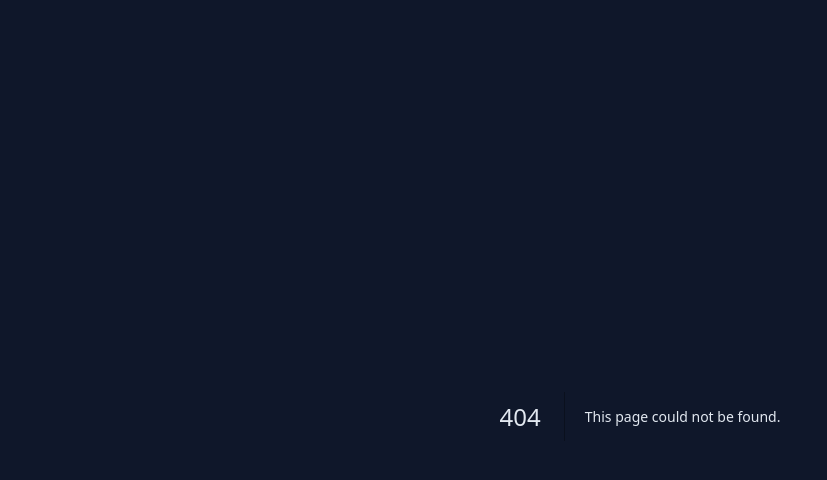
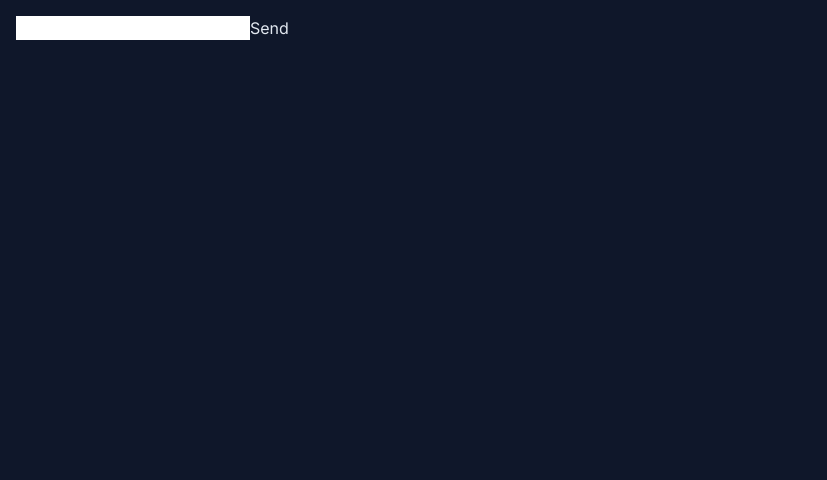
Before and after one commit to KrzysztofSnopek/exercises-and-codewars, a Next.js app: page /refTasks in a window 1280 px wide. Before the commit this address had no page. Shown: the top 480 px of the page, without its empty margins (0-827 px from the left). Built offline with nearby package versions, Linux system fonts and the light colour scheme.

Commit message:
Sets up the starting code of the useRef task

```diff
--- a/src/app/changeCount/page.tsx
+++ b/src/app/changeCount/page.tsx
@@ -8,6 +8,11 @@
   countChangeWays(totalCashValue, denominations);
   console.log(countChangeWays(totalCashValue, denominations));
 
+  const jeden = [2, 4, 5];
+  const trzy = 3;
+
+  console.log(jeden[0], jeden);
+
   return (
     <div>
       Total number of ways you can pay the total price is {totalCashValue}
--- a/src/app/page.tsx
+++ b/src/app/page.tsx
@@ -17,6 +17,11 @@
               number and an array of coin denominations
             </Link>
           </li>
+          <li>
+            <Link href="/refTasks">
+              Completing tasks with useRef as a main topic
+            </Link>
+          </li>
         </ul>
       </div>
     </>
--- /dev/null
+++ b/src/app/refTasks/page.tsx
@@ -0,0 +1,37 @@
+"use client";
+import React from "react";
+import { useState } from "react";
+// Type a message and click “Send”. You will notice there is a three second delay before you see the “Sent!” alert. During this delay, you can see an “Undo” button. Click it. This “Undo” button is supposed to stop the “Sent!” message from appearing. It does this by calling clearTimeout for the timeout ID saved during handleSend. However, even after “Undo” is clicked, the “Sent!” message still appears. Find why it doesn’t work, and fix it.
+
+export default function Chat() {
+  const [text, setText] = useState("");
+  const [isSending, setIsSending] = useState(false);
+  let timeoutID: any = null;
+
+  function handleSend() {
+    setIsSending(true);
+    timeoutID = setTimeout(() => {
+      alert("Sent!");
+      setIsSending(false);
+    }, 3000);
+  }
+
+  function handleUndo() {
+    setIsSending(false);
+    clearTimeout(timeoutID);
+  }
+
+  return (
+    <>
+      <input
+        disabled={isSending}
+        value={text}
+        onChange={(e) => setText(e.target.value)}
+      />
+      <button disabled={isSending} onClick={handleSend}>
+        {isSending ? "Sending..." : "Send"}
+      </button>
+      {isSending && <button onClick={handleUndo}>Undo</button>}
+    </>
+  );
+}
```
